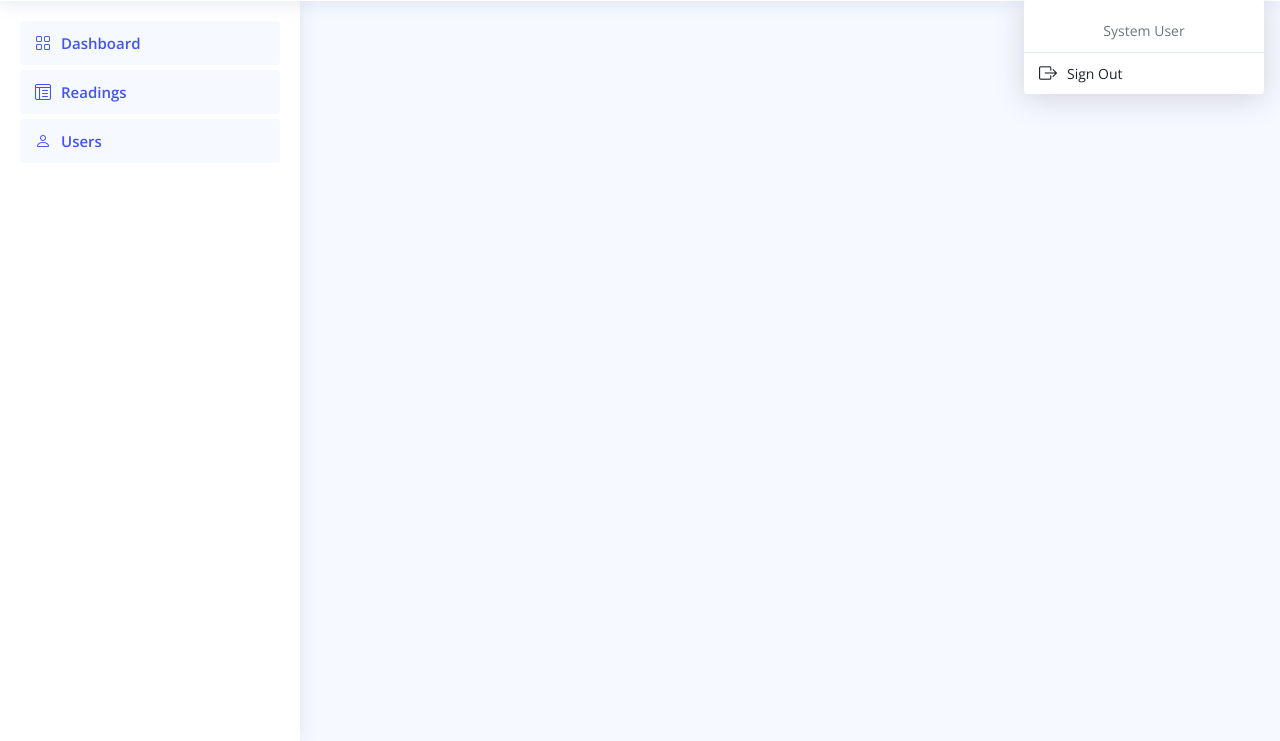
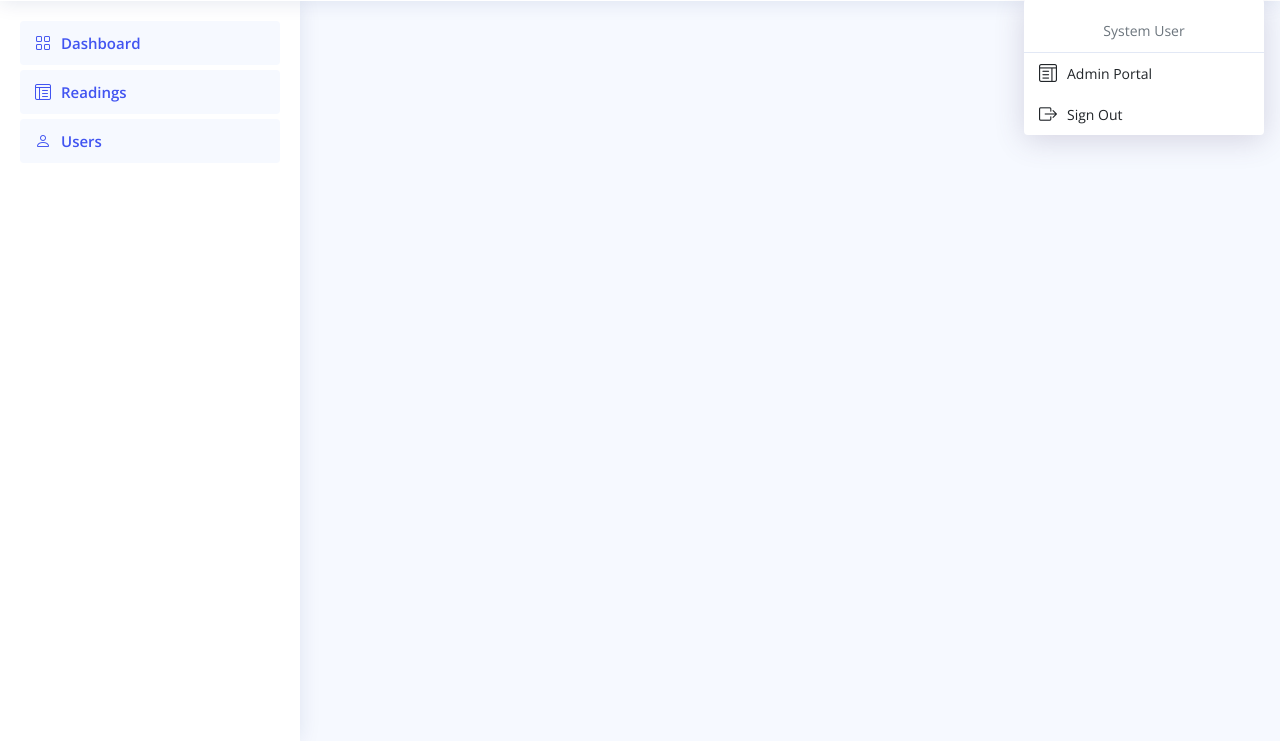
Before and after one commit to shumbaashley/minesafety, a Django app: template readings/templates/index.html in a window 1280 px wide, after a click that opens the changed part. Shown: the part 59-800 px from the top of the page. Run offline with Django 3.2, Linux system fonts and the light colour scheme; the template is opened without the code that fills it, so the values that code supplies are empty; some libraries are stand-ins or nearby versions.

Commit message:
link to portal

```diff
--- a/readings/templates/index.html
+++ b/readings/templates/index.html
@@ -6,14 +6,15 @@
     <meta charset="utf-8" />
     <meta content="width=device-width, initial-scale=1.0" name="viewport" />
 
-    {% block title %}
-
-    {% endblock title %}
+    {% block title %} {% endblock title %}
 
     <meta content="" name="description" />
     <meta content="" name="keywords" />
-    <link rel="shortcut icon" href="{% static 'assets/img/favicon.png' %}" type="image/x-icon">
-
+    <link
+      rel="shortcut icon"
+      href="{% static 'assets/img/favicon.png' %}"
+      type="image/x-icon"
+    />
 
     <!-- Favicons -->
     <link href="{% static 'assets/img/favicon.png' %}" rel="icon" />
@@ -142,6 +143,16 @@
               <li>
                 <a
                   class="dropdown-item d-flex align-items-center"
+                  href="{% url 'admin:index' %}"
+                >
+                  <i class="bi bi-layout-text-window"></i>
+                  <span>Admin Portal</span>
+                </a>
+              </li>
+
+              <li>
+                <a
+                  class="dropdown-item d-flex align-items-center"
                   href="{% url 'logout' %}"
                 >
                   <i class="bi bi-box-arrow-right"></i>
@@ -182,8 +193,6 @@
             <span>Users</span>
           </a>
         </li>
-
-
 
         <!-- <li class="nav-item">
           <a
```
